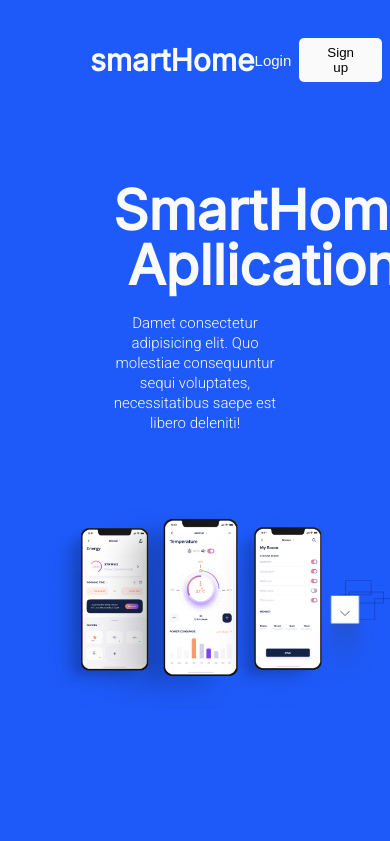
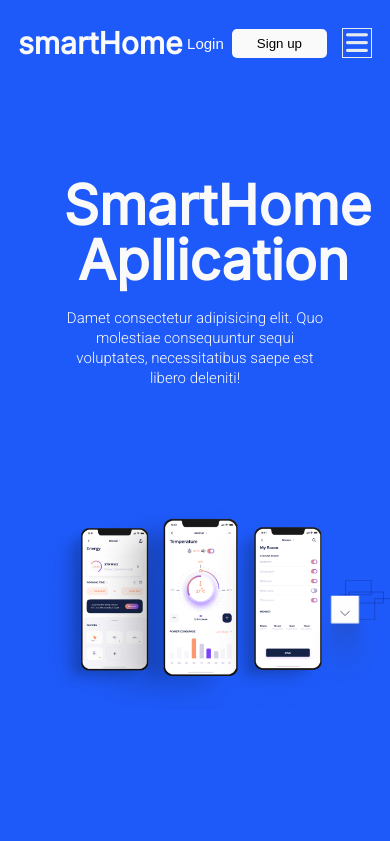
Before and after one commit to IbrahimYemi/smart-application, a plain HTML site: page index.html in a window 390 px wide. Shown: the top 841 px of the page. Drawn offline with Linux system fonts and the light colour scheme.

Commit message:
commited it to intel

```diff
--- a/style.css
+++ b/style.css
@@ -731,13 +731,14 @@ footer .footer-end {
         flex-direction: column;
         height: 100vh;
         transition: 0.6s;
+        padding: 3px 18px;
     }
     .header header {
         justify-content: space-between;
         position: relative;
         display: flex;
         height: 80px;
-        padding: 10px;
+        padding: 0px;
         width: 100%;
     }
     .header header h3 {
@@ -746,7 +747,7 @@ footer .footer-end {
         font-weight: 700;
         font-size: 30px;
         line-height: 39px;
-        margin-right: 0px;
+        margin: 0px;
     }
     .header header.fixed-top {
         position: fixed;
```
